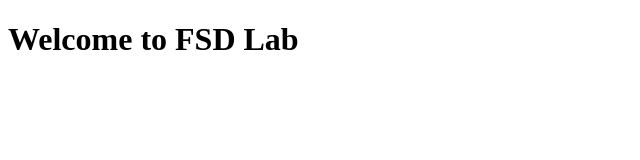
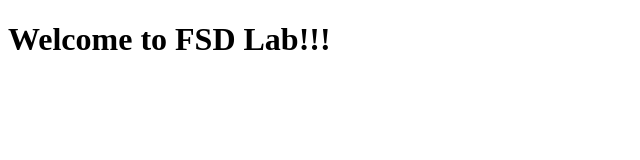
Before and after one commit to vajjanavyareddy/git-repo, a plain HTML site: page index.html in a window 1280 px wide. Shown: the full height of the page, 0-640 px from the left. Drawn offline with Linux system fonts and the light colour scheme.

Commit message:
Second git commit

```diff
--- a/index.html
+++ b/index.html
@@ -6,6 +6,7 @@
     <title>Document</title>
 </head>
 <body>
-    <h1>Welcome to FSD Lab</h1>
+    <h1>Welcome to FSD Lab!!!</h1>
+
 </body>
 </html>
```
